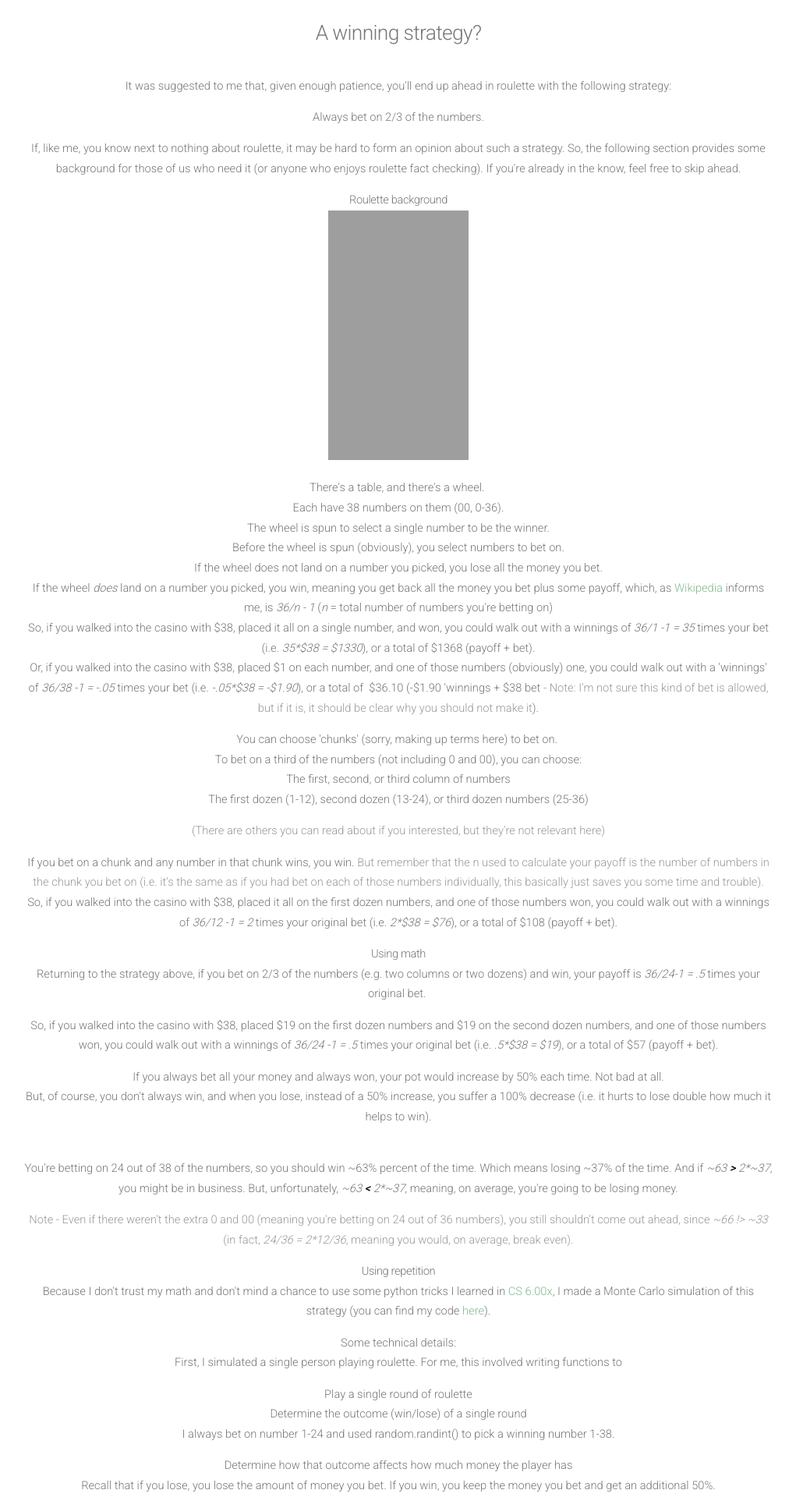
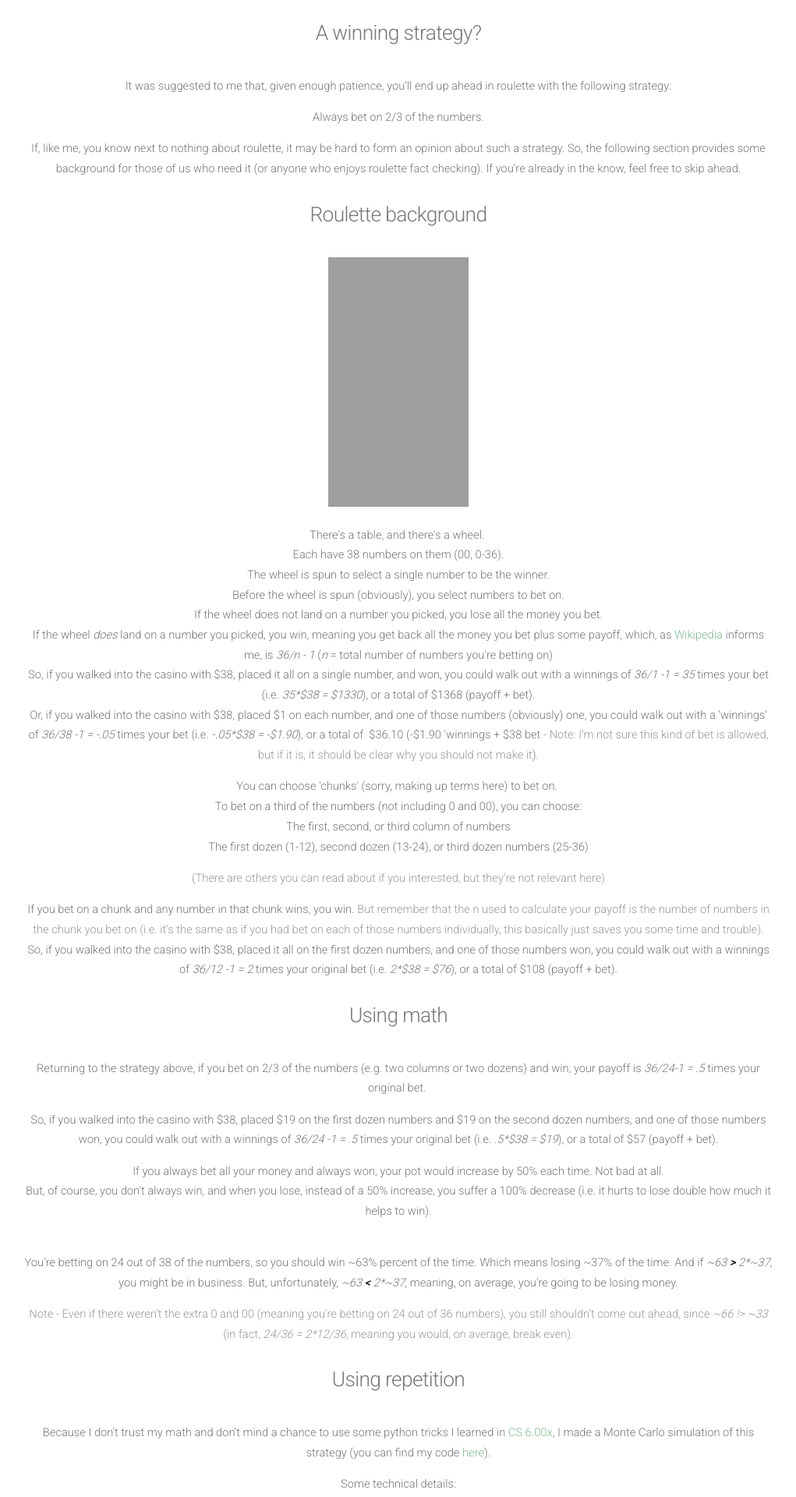
Before and after one commit to ezaroukian/ezaroukian.github.io, a Jekyll site: the page built from roulette.html, in a window 1280 px wide. Shown: the part 487-2407 px from the top of the page at 78% size, without its empty margins (129-1150 px from the left). Built offline with Jekyll 4.4.1, drawn with Linux system fonts in a browser that asks for light colours; nearby versions of some CDN libraries; grey boxes are pictures that could not be loaded.

Commit message:
change headers

```diff
--- a/roulette.html
+++ b/roulette.html
@@ -11,8 +11,9 @@ title: Roulette
 
                 <p>If, like me, you know next to nothing about roulette, it may be hard to form an opinion about such a strategy. So, the following section provides some background for those of us who need it (or anyone who enjoys roulette fact checking). If you're already in the know, feel free to skip ahead.</p>
 
-
-            <h2>Roulette background</h2>
+<header>
+<h2>Roulette background</h2>
+</header>
 
             <div style="display:block;text-align:center;margin-right:auto;margin-left:auto"><a href="http://upload.wikimedia.org/wikipedia/commons/a/a5/American_roulette_table_layout.gif" imageanchor="1"><img alt="roulette table" border="0" height="320" src="http://upload.wikimedia.org/wikipedia/commons/a/a5/American_roulette_table_layout.gif" width="180"></a></div>
 
@@ -34,7 +35,9 @@ title: Roulette
                 <ul><li>So, if you walked into the casino with $38, placed it all on the first dozen numbers, and one of those numbers won, you could walk out with a winnings of <i>36/12 -1 = 2</i> times your original bet (i.e. <i>2*$38 = $76</i>), or a total of $108 (payoff + bet).</li></ul></ul>
             </p>
 
-        <h2>Using math</h2>
+<header>
+<h2>Using math</h2>
+</header>
 
             <p>Returning to the strategy above, if you bet on 2/3 of the numbers (e.g. two columns or two dozens) and win, your payoff is <i>36/24-1 = .5</i> times your original bet.&nbsp;</p>
 
@@ -52,7 +55,9 @@ title: Roulette
 
             <p><font color="#999999">Note - Even if there weren't the extra 0 and 00 (meaning you're betting on 24 out of 36 numbers), you still shouldn't come out ahead, since <i>~66 !&gt; ~33</i> (in fact, <i>24/36 = 2*12/36</i>, meaning you would, on average, break even).</font></p>
 
-        <h2>Using repetition</h2>
+<header>
+<h2>Using repetition</h2>
+</header>
 
             <p>Because I don't trust my math and don't mind a chance to use some python tricks I learned in <a href="https://www.edx.org/">CS 6.00x</a>, I made a Monte Carlo simulation of this strategy (you can find my code <a href="roulette.py">here</a>).</p>
 
@@ -97,7 +102,9 @@ title: Roulette
             </div>
             <br />
 
-        <h2>Conclusion</h2>
+<header>
+<h2>Conclusion</h2>
+</header>
 
             <p>Two things:
             <ul><li>So far as I can tell, this looks like a bad strategy. Though, from what I've seen of roulette, there are no 'good' strategies (the house is always going to have a considerable advantage), but there are some 'less bad' ones (where the house only has a medium-large advantage), and perhaps this is one of them.</li>
```
